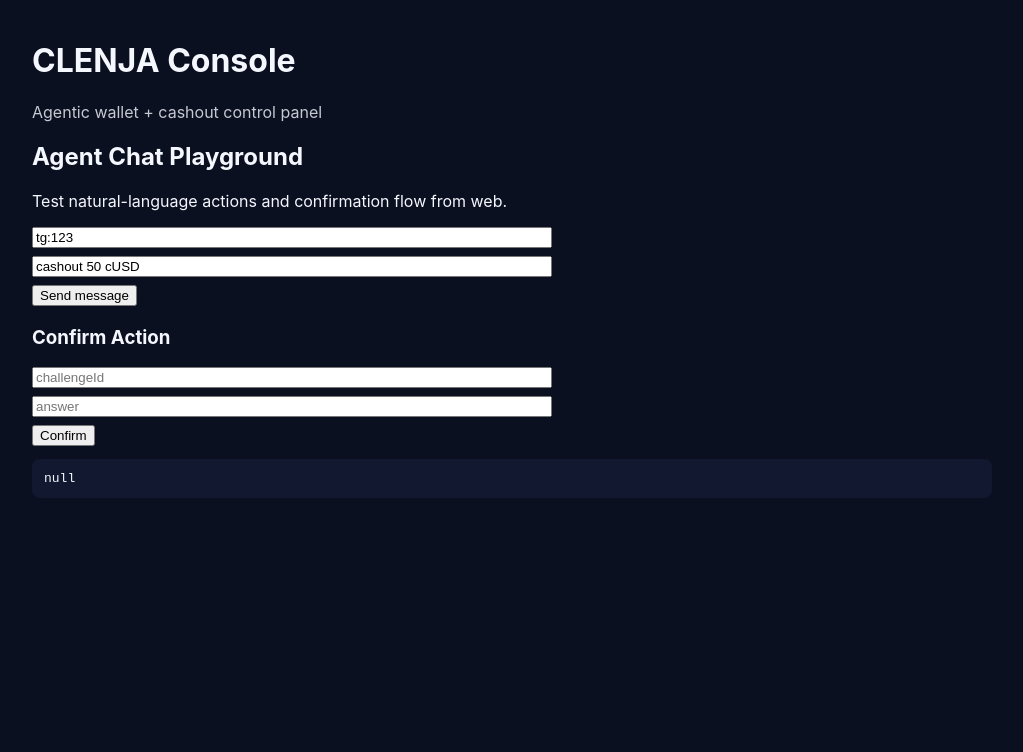
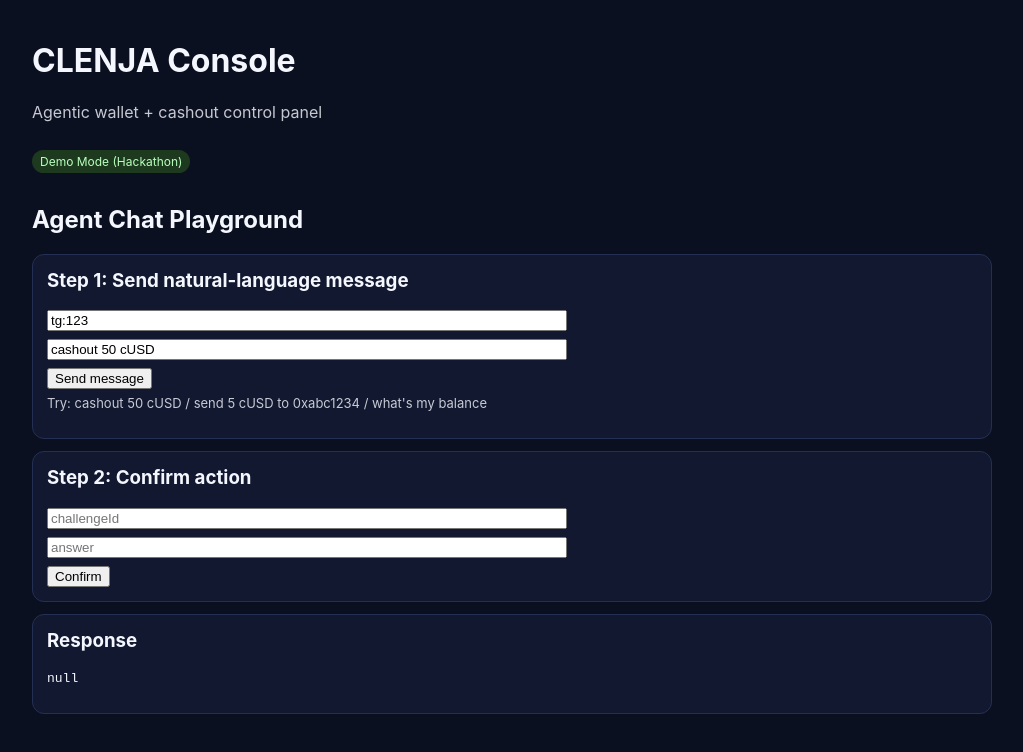
Before and after one commit to gabrieltemtsen/clenja-agent, a Next.js app in the folder apps/web/: page /agent in a window 1280 px wide. Shown: the top 752 px of the page, without its empty margins (128-1151 px from the left). Built offline with nearby package versions, Linux system fonts and the light colour scheme; no server answers.

Commit message:
Polish web demo UI with card layout, hints, and error banners

```diff
--- a/apps/web/app/agent/page.tsx
+++ b/apps/web/app/agent/page.tsx
@@ -2,6 +2,7 @@
 
 import { useState } from "react";
 import { postJson } from "../lib/api";
+import { Card, ErrorText, Hint } from "../components";
 
 export default function AgentPage() {
   const [userId, setUserId] = useState("tg:123");
@@ -35,23 +36,25 @@ export default function AgentPage() {
   return (
     <main>
       <h2>Agent Chat Playground</h2>
-      <p>Test natural-language actions and confirmation flow from web.</p>
-
+      <Card title="Step 1: Send natural-language message">
         <div style={{ display: "grid", gap: 8, maxWidth: 520 }}>
           <input value={userId} onChange={(e) => setUserId(e.target.value)} placeholder="userId" />
           <input value={text} onChange={(e) => setText(e.target.value)} placeholder="message" />
         </div>
         <button onClick={sendMessage} style={{ marginTop: 8 }}>Send message</button>
+        <Hint text="Try: cashout 50 cUSD / send 5 cUSD to 0xabc1234 / what's my balance" />
+      </Card>
 
-      <h3 style={{ marginTop: 20 }}>Confirm Action</h3>
+      <Card title="Step 2: Confirm action">
         <div style={{ display: "grid", gap: 8, maxWidth: 520 }}>
           <input value={challengeId} onChange={(e) => setChallengeId(e.target.value)} placeholder="challengeId" />
           <input value={answer} onChange={(e) => setAnswer(e.target.value)} placeholder="answer" />
         </div>
         <button onClick={confirm} style={{ marginTop: 8 }}>Confirm</button>
+      </Card>
 
-      {error && <p style={{ color: "#ff8080" }}>{error}</p>}
-      <pre style={{ whiteSpace: "pre-wrap", background: "#11182f", padding: 12, borderRadius: 8 }}>{JSON.stringify(response, null, 2)}</pre>
+      <ErrorText text={error} />
+      <Card title="Response"><pre style={{ whiteSpace: "pre-wrap" }}>{JSON.stringify(response, null, 2)}</pre></Card>
     </main>
   );
 }
--- /dev/null
+++ b/apps/web/app/components.tsx
@@ -0,0 +1,17 @@
+export function Card({ title, children }: { title: string; children: React.ReactNode }) {
+  return (
+    <section style={{ background: "#11182f", border: "1px solid #243053", borderRadius: 12, padding: 14, marginTop: 12 }}>
+      <h3 style={{ marginTop: 0 }}>{title}</h3>
+      {children}
+    </section>
+  );
+}
+
+export function Hint({ text }: { text: string }) {
+  return <p style={{ fontSize: 13, opacity: 0.8, marginTop: 6 }}>{text}</p>;
+}
+
+export function ErrorText({ text }: { text: string }) {
+  if (!text) return null;
+  return <p style={{ color: "#ff8d8d", background: "#2a1010", padding: 8, borderRadius: 8 }}>{text}</p>;
+}
--- a/apps/web/app/layout.tsx
+++ b/apps/web/app/layout.tsx
@@ -5,6 +5,9 @@ export default function RootLayout({ children }: { children: React.ReactNode })
         <div style={{ maxWidth: 960, margin: "0 auto", padding: 20 }}>
           <h1>CLENJA Console</h1>
           <p style={{ opacity: 0.8 }}>Agentic wallet + cashout control panel</p>
+          <p style={{ fontSize: 12, background: "#1d3a1f", color: "#b9ffbf", display: "inline-block", padding: "4px 8px", borderRadius: 999 }}>
+            Demo Mode (Hackathon)
+          </p>
           {children}
         </div>
       </body>
```
Also changed, not shown: apps/web/app/dashboard/page.tsx (+8 -4 lines). Lines whose indentation alone changed are shown as unchanged.
